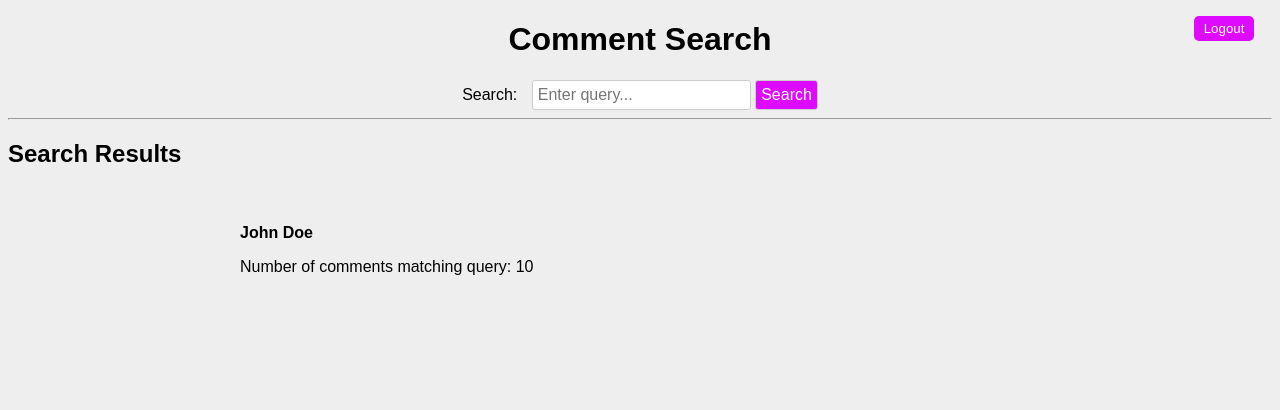
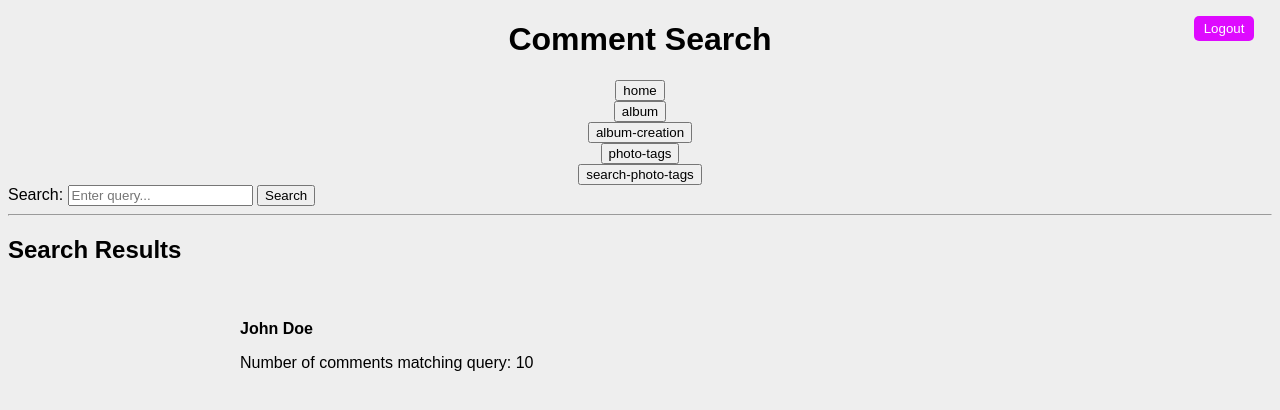
Before and after one commit to carlsoni/PhotoShare, a Flask app: template Pshare/Pshare1/my_app/templates/comment-search.html in a window 1280 px wide. Shown: the top 410 px of the page. Run offline with Flask 3, Linux system fonts and the light colour scheme; the template is opened without the code that fills it, so the values that code supplies are empty.

Commit message:
added buttons

```diff
--- a/Pshare/Pshare1/my_app/templates/comment-search.html
+++ b/Pshare/Pshare1/my_app/templates/comment-search.html
@@ -85,9 +85,37 @@
   <body>
     <h1>Comment Search</h1>
     <form>
-      <div class="logoutContainer">
-        <button class="btn-logout">Logout</button>
-      </div>
+       <div class="logoutContainer">
+            <form method="POST" action="/comment_search">
+                <button class="btn-logout" name="logout" value="logout">Logout</button>
+            </form>
+        </div>
+
+        <div class="home">
+            <form method="POST" action="/comment_search">
+                <button class="btn-home" name="home" value="home">home</button>
+            </form>
+        </div>
+        <div class="album">
+            <form method="POST" action="/comment_search">
+                <button class="btn-album" name="album" value="album">album</button>
+            </form>
+        </div>
+        <div class="album-creation">
+            <form method="POST" action="/comment_search">
+                <button class="btn-album-creation" name="album-creation" value="album-creation">album-creation</button>
+            </form>
+        </div>
+        <div class="photo-tags">
+            <form method="POST" action="/comment_search">
+                <button class="btn-photo-tags" name="photo-tags" value="photo-tags">photo-tags</button>
+            </form>
+        </div>
+        <div class="search-photo-tags">
+            <form method="POST" action="/comment_search">
+                <button class="btn-search-photo-tags" name="search-photo-tags" value="search-photo-tags">search-photo-tags</button>
+            </form>
+        </div>
       <label for="search-field">Search:</label>
       <input
         type="text"
```
